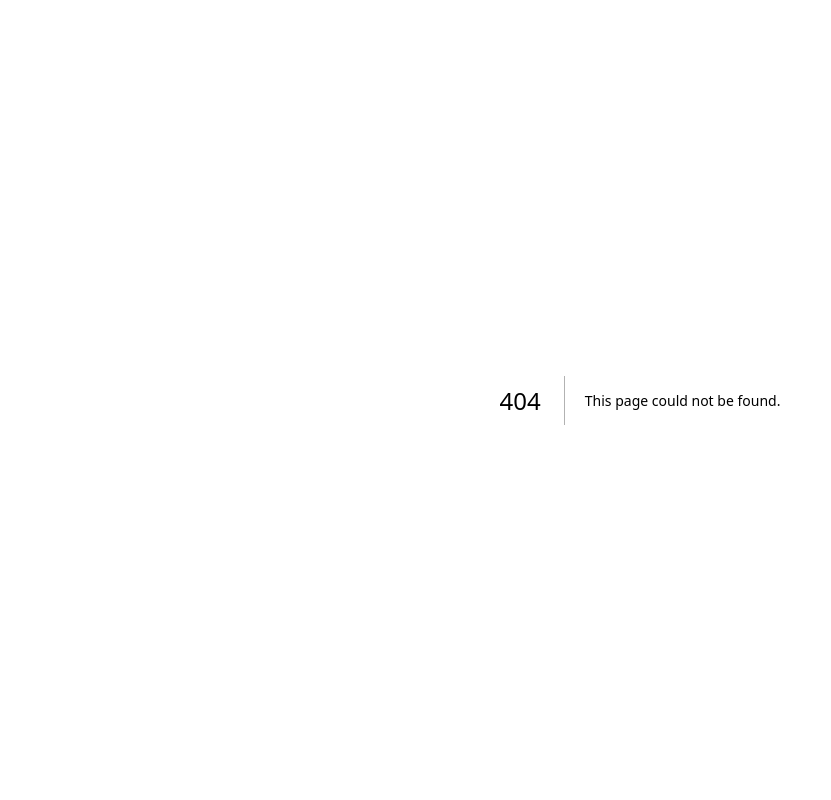
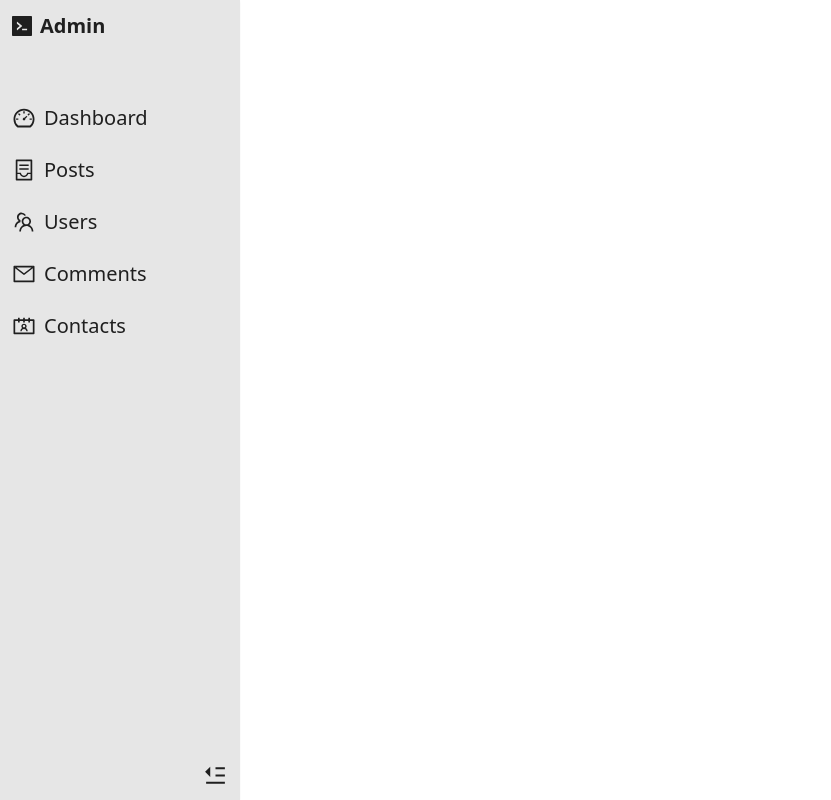
Before and after one commit to LawrenceMichaelMargaja/NextJS-Learning-Part-II, a Next.js app: page /admin in a window 1280 px wide. Before the commit this address had no page. Shown: the whole page, without its empty margins (0-831 px from the left). Built offline with nearby package versions, Linux system fonts and the light colour scheme.

Commit message:
Lesson 62 completed. working on navbar logic.

```diff
--- /dev/null
+++ b/components/common/AdminNav.tsx
@@ -0,0 +1,48 @@
+import Link from 'next/link';
+import { FC } from 'react';
+import Logo from './Logo';
+import { IconType } from 'react-icons';
+import { RiMenuUnfoldFill, RiMenuFoldFill } from 'react-icons/ri';
+
+interface Props {
+    navItems: {label: string, icon: IconType, href: string}[]
+}
+
+const AdminNav: FC<Props> = ({navItems}) => {
+    return (
+        <nav className='h-screen w-60 shadow-sm bg-secondary-light dark:bg-secondary-dark  flex flex-col justify-between'>
+            <div>
+                <Link href="/admin">
+                    <div className='flex items-center space-x-2 p-3 mb-10'>
+                        <Logo className='fill-highlight-light dark:fill-highlight-dark w-5 h-5' />
+                        <span className='text-highlight-light dark:text-highlight-dark text-xl font-semibold'>Admin</span>
+                    </div>
+                </Link>
+
+                {/* nav items */}
+                <div className='space-y-6'>
+
+                    {navItems.map((item) => {
+                        return (
+                            <Link key={item.href} href={item.href}>
+                                <div className='flex items-center text-highlight-light dark:text-highlight-dark text-xl p-3 hover:scale-[0.98] transition'>
+                                    <item.icon size={24} />
+                                    <span className='ml-2'>{item.label}</span>
+                                </div>
+                            </Link>
+                        )
+                    })}
+
+                </div>
+            </div>
+
+            {/*  nav toggler button  */}
+            <button className='text-highlight-light dark:text-highlight-dark p-3 hover:scale-[0.98] transition self-end'>
+                <RiMenuFoldFill size={25}/>
+                {/* <RiMenuUnfoldFill/> */}
+            </button>
+        </nav>
+    )
+}
+
+export default AdminNav;
--- /dev/null
+++ b/components/common/Logo.tsx
@@ -0,0 +1,19 @@
+import { FC } from "react";
+
+interface Props {
+  className?: string;
+}
+
+const Logo: FC<Props> = ({ className }) => (
+  <svg
+    width="32"
+    height="32"
+    viewBox="0 0 32 32"
+    xmlns="http://www.w3.org/2000/svg"
+    className={className}
+  >
+    <path d="M30.72 0H1.28C0.572 0 0 0.572 0 1.28V30.72C0 31.428 0.572 32 1.28 32H30.72C31.428 32 32 31.428 32 30.72V1.28C32 0.572 31.428 0 30.72 0ZM16.044 16.244L8.364 22.684C8.156 22.86 7.84 22.712 7.84 22.44V19.932C7.84 19.84 7.884 19.748 7.956 19.688L12.348 16L7.956 12.312C7.91923 12.283 7.88965 12.2458 7.86954 12.2035C7.84941 12.1612 7.83931 12.1148 7.84 12.068V9.56C7.84 9.288 8.156 9.14 8.364 9.316L16.044 15.752C16.2 15.88 16.2 16.116 16.044 16.244ZM24.16 22.44C24.16 22.616 24.024 22.76 23.86 22.76H16.46C16.296 22.76 16.16 22.616 16.16 22.44V20.52C16.16 20.344 16.296 20.2 16.46 20.2H23.86C24.024 20.2 24.16 20.344 24.16 20.52V22.44Z" />
+  </svg>
+);
+
+export default Logo;
--- a/package.json
+++ b/package.json
@@ -19,6 +19,7 @@
     "postcss": "8.4.29",
     "react": "18.2.0",
     "react-dom": "18.2.0",
+    "react-icons": "^4.10.1",
     "tailwindcss": "3.3.3",
     "typescript": "5.2.2"
   }
--- /dev/null
+++ b/pages/admin/index.tsx
@@ -0,0 +1,29 @@
+import AdminNav from '@/components/common/AdminNav';
+import {
+    AiOutlineDashboard,
+    AiOutlineContainer,
+    AiOutlineTeam,
+    AiOutlineMail,
+    AiOutlineContacts,
+ } from 'react-icons/ai';
+import { NextPage } from 'next';
+
+interface Props {}
+
+const navItems = [
+    {href: "/admin", icon: AiOutlineDashboard, label: "Dashboard"},
+    {href: "/admin/posts", icon: AiOutlineContainer, label: "Posts"},
+    {href: "/admin/users", icon: AiOutlineTeam, label: "Users"},
+    {href: "/admin/comments", icon: AiOutlineMail, label: "Comments"},
+    {href: "/admin/contact", icon: AiOutlineContacts, label: "Contacts"},
+]
+
+const Admin: NextPage<Props> = () => {
+    return (
+        <div>
+            <AdminNav navItems={navItems} />
+        </div>
+    )
+}
+
+export default Admin;
--- a/pages/index.tsx
+++ b/pages/index.tsx
@@ -1,118 +1,11 @@
-import Image from 'next/image'
-import { Inter } from 'next/font/google'
+import { NextPage } from 'next';
 
-const inter = Inter({ subsets: ['latin'] })
-
-export default function Home() {
+const Home: NextPage = () => {
   return (
-    <main
-      className={`flex min-h-screen flex-col items-center justify-between p-24 ${inter.className}`}
-    >
-      <div className="z-10 max-w-5xl w-full items-center justify-between font-mono text-sm lg:flex">
-        <p className="fixed left-0 top-0 flex w-full justify-center border-b border-gray-300 bg-gradient-to-b from-zinc-200 pb-6 pt-8 backdrop-blur-2xl dark:border-neutral-800 dark:bg-zinc-800/30 dark:from-inherit lg:static lg:w-auto  lg:rounded-xl lg:border lg:bg-gray-200 lg:p-4 lg:dark:bg-zinc-800/30">
-          Get started by editing&nbsp;
-          <code className="font-mono font-bold">pages/index.tsx</code>
-        </p>
-        <div className="fixed bottom-0 left-0 flex h-48 w-full items-end justify-center bg-gradient-to-t from-white via-white dark:from-black dark:via-black lg:static lg:h-auto lg:w-auto lg:bg-none">
-          <a
-            className="pointer-events-none flex place-items-center gap-2 p-8 lg:pointer-events-auto lg:p-0"
-            href="https://vercel.com?utm_source=create-next-app&utm_medium=default-template-tw&utm_campaign=create-next-app"
-            target="_blank"
-            rel="noopener noreferrer"
-          >
-            By{' '}
-            <Image
-              src="/vercel.svg"
-              alt="Vercel Logo"
-              className="dark:invert"
-              width={100}
-              height={24}
-              priority
-            />
-          </a>
-        </div>
-      </div>
-
-      <div className="relative flex place-items-center before:absolute before:h-[300px] before:w-[480px] before:-translate-x-1/2 before:rounded-full before:bg-gradient-radial before:from-white before:to-transparent before:blur-2xl before:content-[''] after:absolute after:-z-20 after:h-[180px] after:w-[240px] after:translate-x-1/3 after:bg-gradient-conic after:from-sky-200 after:via-blue-200 after:blur-2xl after:content-[''] before:dark:bg-gradient-to-br before:dark:from-transparent before:dark:to-blue-700/10 after:dark:from-sky-900 after:dark:via-[#0141ff]/40 before:lg:h-[360px]">
-        <Image
-          className="relative dark:drop-shadow-[0_0_0.3rem_#ffffff70] dark:invert"
-          src="/next.svg"
-          alt="Next.js Logo"
-          width={180}
-          height={37}
-          priority
-        />
-      </div>
-
-      <div className="mb-32 grid text-center lg:max-w-5xl lg:w-full lg:mb-0 lg:grid-cols-4 lg:text-left">
-        <a
-          href="https://nextjs.org/docs?utm_source=create-next-app&utm_medium=default-template-tw&utm_campaign=create-next-app"
-          className="group rounded-lg border border-transparent px-5 py-4 transition-colors hover:border-gray-300 hover:bg-gray-100 hover:dark:border-neutral-700 hover:dark:bg-neutral-800/30"
-          target="_blank"
-          rel="noopener noreferrer"
-        >
-          <h2 className={`mb-3 text-2xl font-semibold`}>
-            Docs{' '}
-            <span className="inline-block transition-transform group-hover:translate-x-1 motion-reduce:transform-none">
-              -&gt;
-            </span>
-          </h2>
-          <p className={`m-0 max-w-[30ch] text-sm opacity-50`}>
-            Find in-depth information about Next.js features and API.
-          </p>
-        </a>
-
-        <a
-          href="https://nextjs.org/learn?utm_source=create-next-app&utm_medium=default-template-tw&utm_campaign=create-next-app"
-          className="group rounded-lg border border-transparent px-5 py-4 transition-colors hover:border-gray-300 hover:bg-gray-100 hover:dark:border-neutral-700 hover:dark:bg-neutral-800/30"
-          target="_blank"
-          rel="noopener noreferrer"
-        >
-          <h2 className={`mb-3 text-2xl font-semibold`}>
-            Learn{' '}
-            <span className="inline-block transition-transform group-hover:translate-x-1 motion-reduce:transform-none">
-              -&gt;
-            </span>
-          </h2>
-          <p className={`m-0 max-w-[30ch] text-sm opacity-50`}>
-            Learn about Next.js in an interactive course with&nbsp;quizzes!
-          </p>
-        </a>
-
-        <a
-          href="https://vercel.com/templates?framework=next.js&utm_source=create-next-app&utm_medium=default-template-tw&utm_campaign=create-next-app"
-          className="group rounded-lg border border-transparent px-5 py-4 transition-colors hover:border-gray-300 hover:bg-gray-100 hover:dark:border-neutral-700 hover:dark:bg-neutral-800/30"
-          target="_blank"
-          rel="noopener noreferrer"
-        >
-          <h2 className={`mb-3 text-2xl font-semibold`}>
-            Templates{' '}
-            <span className="inline-block transition-transform group-hover:translate-x-1 motion-reduce:transform-none">
-              -&gt;
-            </span>
-          </h2>
-          <p className={`m-0 max-w-[30ch] text-sm opacity-50`}>
-            Discover and deploy boilerplate example Next.js&nbsp;projects.
-          </p>
-        </a>
-
-        <a
-          href="https://vercel.com/new?utm_source=create-next-app&utm_medium=default-template-tw&utm_campaign=create-next-app"
-          className="group rounded-lg border border-transparent px-5 py-4 transition-colors hover:border-gray-300 hover:bg-gray-100 hover:dark:border-neutral-700 hover:dark:bg-neutral-800/30"
-          target="_blank"
-          rel="noopener noreferrer"
-        >
-          <h2 className={`mb-3 text-2xl font-semibold`}>
-            Deploy{' '}
-            <span className="inline-block transition-transform group-hover:translate-x-1 motion-reduce:transform-none">
-              -&gt;
-            </span>
-          </h2>
-          <p className={`m-0 max-w-[30ch] text-sm opacity-50`}>
-            Instantly deploy your Next.js site to a shareable URL with Vercel.
-          </p>
-        </a>
-      </div>
-    </main>
+    <div>
+      Home
+    </div>
   )
 }
+
+export default Home;
--- a/styles/globals.css
+++ b/styles/globals.css
@@ -2,7 +2,7 @@
 @tailwind components;
 @tailwind utilities;
 
-:root {
+/* :root {
   --foreground-rgb: 0, 0, 0;
   --background-start-rgb: 214, 219, 220;
   --background-end-rgb: 255, 255, 255;
@@ -24,4 +24,4 @@ body {
       rgb(var(--background-end-rgb))
     )
     rgb(var(--background-start-rgb));
-}
+} */
--- a/tailwind.config.ts
+++ b/tailwind.config.ts
@@ -1,6 +1,7 @@
 import type { Config } from 'tailwindcss'
 
 const config: Config = {
+  darkMode: 'class',
   content: [
     './pages/**/*.{js,ts,jsx,tsx,mdx}',
     './components/**/*.{js,ts,jsx,tsx,mdx}',
@@ -13,6 +14,19 @@ const config: Config = {
         'gradient-conic':
           'conic-gradient(from 180deg at 50% 50%, var(--tw-gradient-stops))',
       },
+      colors: {
+        "primary-dark": "#1f1f1f",
+        primary: "#ffffff",
+        highlight: {
+          dark: "#FFFFFF",
+          light: "#1f1f1f",
+        },
+        secondary: {
+          dark: "#707070",
+          light: "#e6e6e6",
+        },
+        action: "#3B82F6",
+      },
     },
   },
   plugins: [],
```
Also changed, not shown: 1 other file (tests, documents, lock files or other folders).
